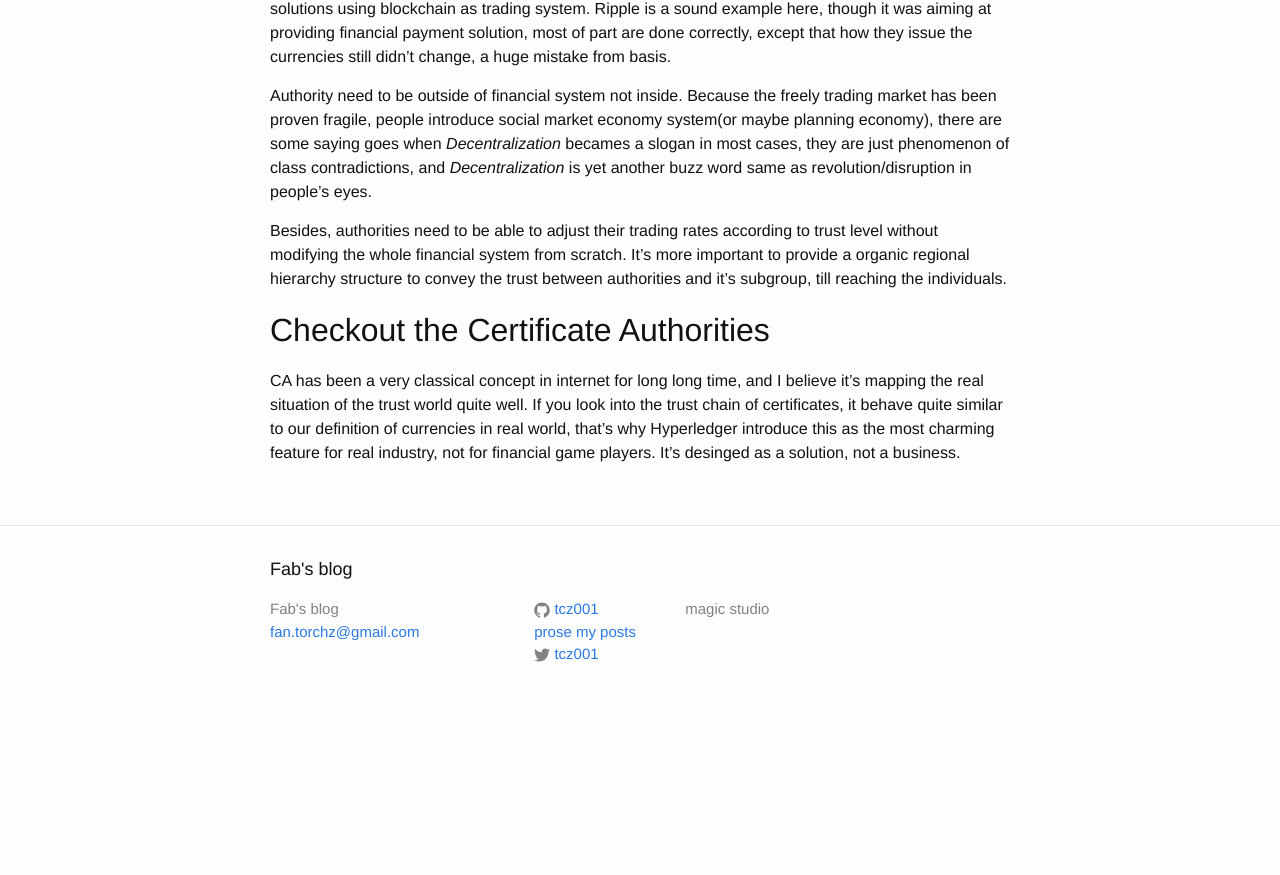
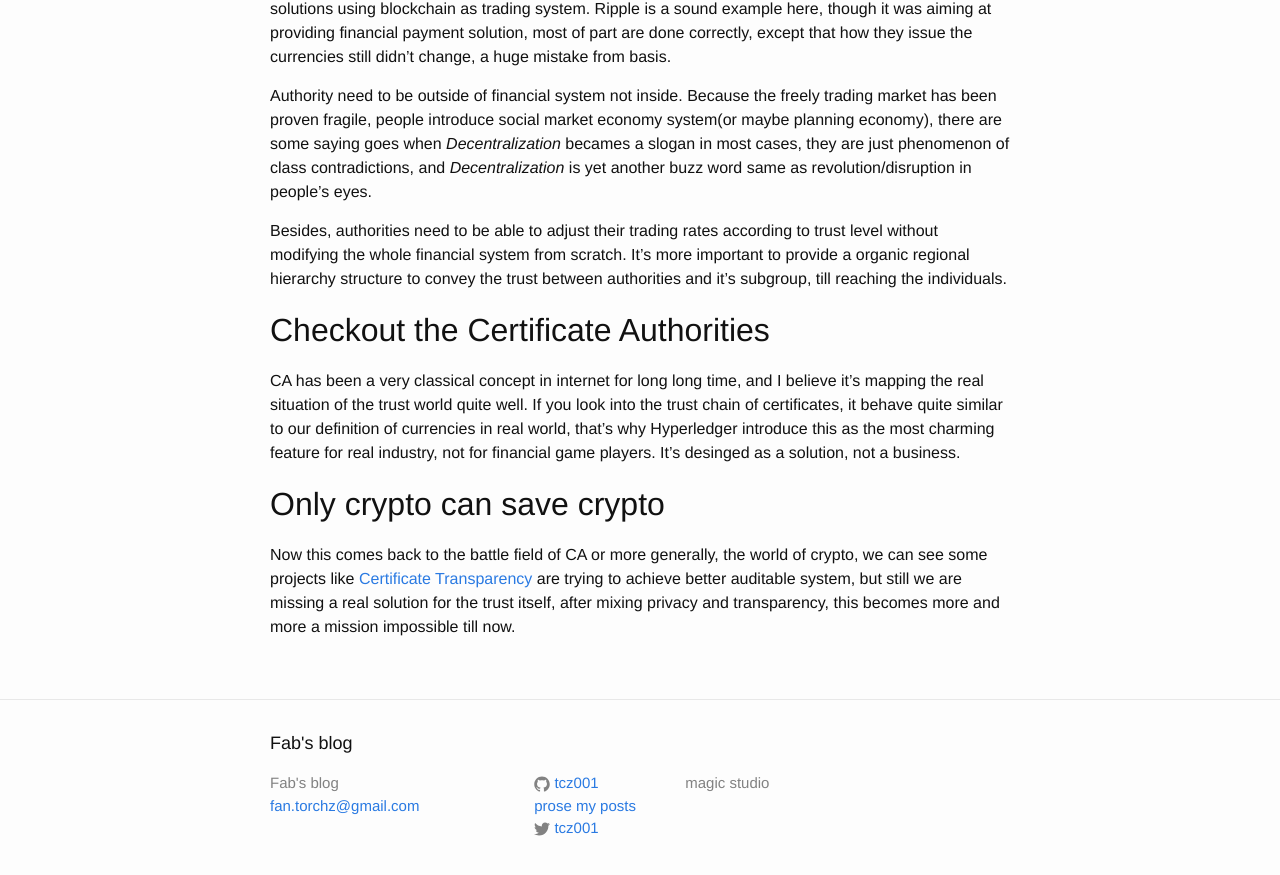
Before and after one commit to tcz001/tcz001.github.io, a Jekyll site: the page built from _posts/2017-01-23-the-truth-of-crypto-currency.md, in a window 1280 px wide and 900 px high, scrolled down 677 px. Shown: the top 875 px of the window. Built offline with Jekyll 4.4.1, drawn with Linux system fonts in a browser that asks for light colours; before the commit the page ends 1403 px from its top, so only the background shows below that.

Commit message:
Updated 2017-01-23-the-truth-of-crypto-currency.md

```diff
--- a/_posts/2017-01-23-the-truth-of-crypto-currency.md
+++ b/_posts/2017-01-23-the-truth-of-crypto-currency.md
@@ -24,3 +24,7 @@ Besides, authorities need to be able to adjust their trading rates according to
 ## Checkout the Certificate Authorities
 
 CA has been a very classical concept in internet for long long time, and I believe it's mapping the real situation of the trust world quite well. If you look into the trust chain of certificates, it behave quite similar to our definition of currencies in real world, that's why Hyperledger introduce this as the most charming feature for real industry, not for financial game players. It's desinged as a solution, not a business.
+
+## Only crypto can save crypto
+
+Now this comes back to the battle field of CA or more generally, the world of crypto, we can see some projects like [Certificate Transparency](https://www.certificate-transparency.org/) are trying to achieve better auditable system, but still we are missing a real solution for the trust itself, after mixing privacy and transparency, this becomes more and more a mission impossible till now.
```
